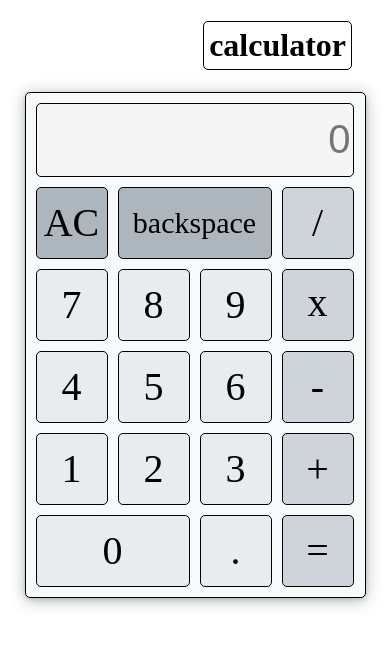
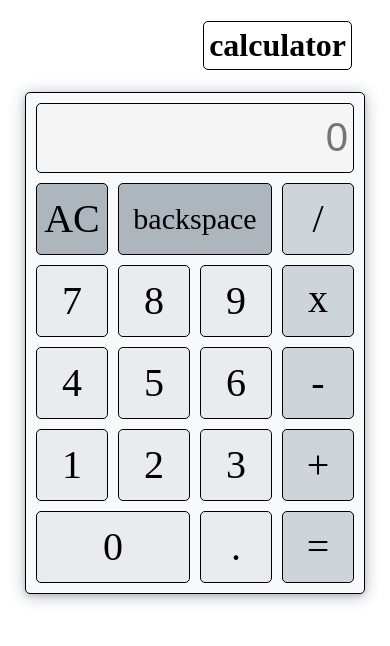
Before and after one commit to halitaydin/odin-calculator, a plain HTML site: page index.html in a window 390 px wide. Drawn offline with Linux system fonts and the light colour scheme.

Commit message:
Fix css for mobile

```diff
--- a/index.html
+++ b/index.html
@@ -12,7 +12,7 @@
     <h1>calculator</h1>
     <div id="mainDiv">
       <div id="numpad">
-        <div><input id="display" placeholder="0" readonly type="text"></input></div>
+        <input id="display" placeholder="0" readonly type="text"></input>
         <div id="allClear" class="key">AC</div>
         <div id="backSpace" class="key">backspace</div>
         <div class="operator">/</div>
--- a/style.css
+++ b/style.css
@@ -7,25 +7,27 @@ h1 {
   margin-right: 30px;
 }
 
+input:focus {
+  outline: none;
+}
+
 input {
-  width: 312px;
+  width: 100%;
+  padding: 5px;
   text-align: right;
   height: 70px;
   border-radius: 5px;
-  border: 1px solid black;
   font-size: 40px;
   background-color: #f5f5f5;
-}
-
-input:focus {
-  outline: none;
+  box-sizing: border-box;
+  border: 1px solid black;
 }
 
 #numpad {
   display: flex;
   flex-wrap: wrap;
   background-color: #f8f9fa;
-  width: 319px;
+  width: 318px;
   border: 1px solid black;
   border-radius: 5px;
   padding: 10px;
```
